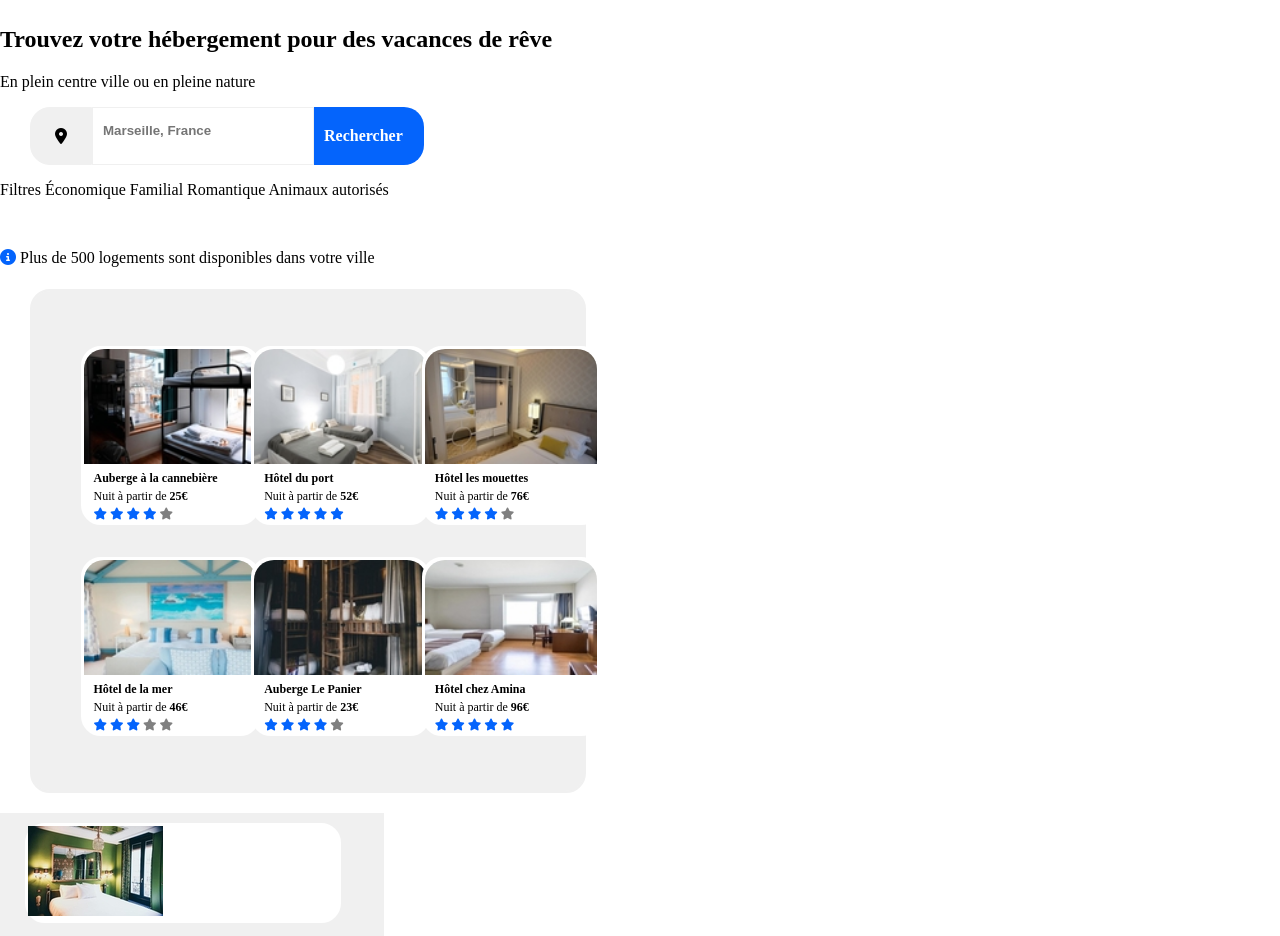
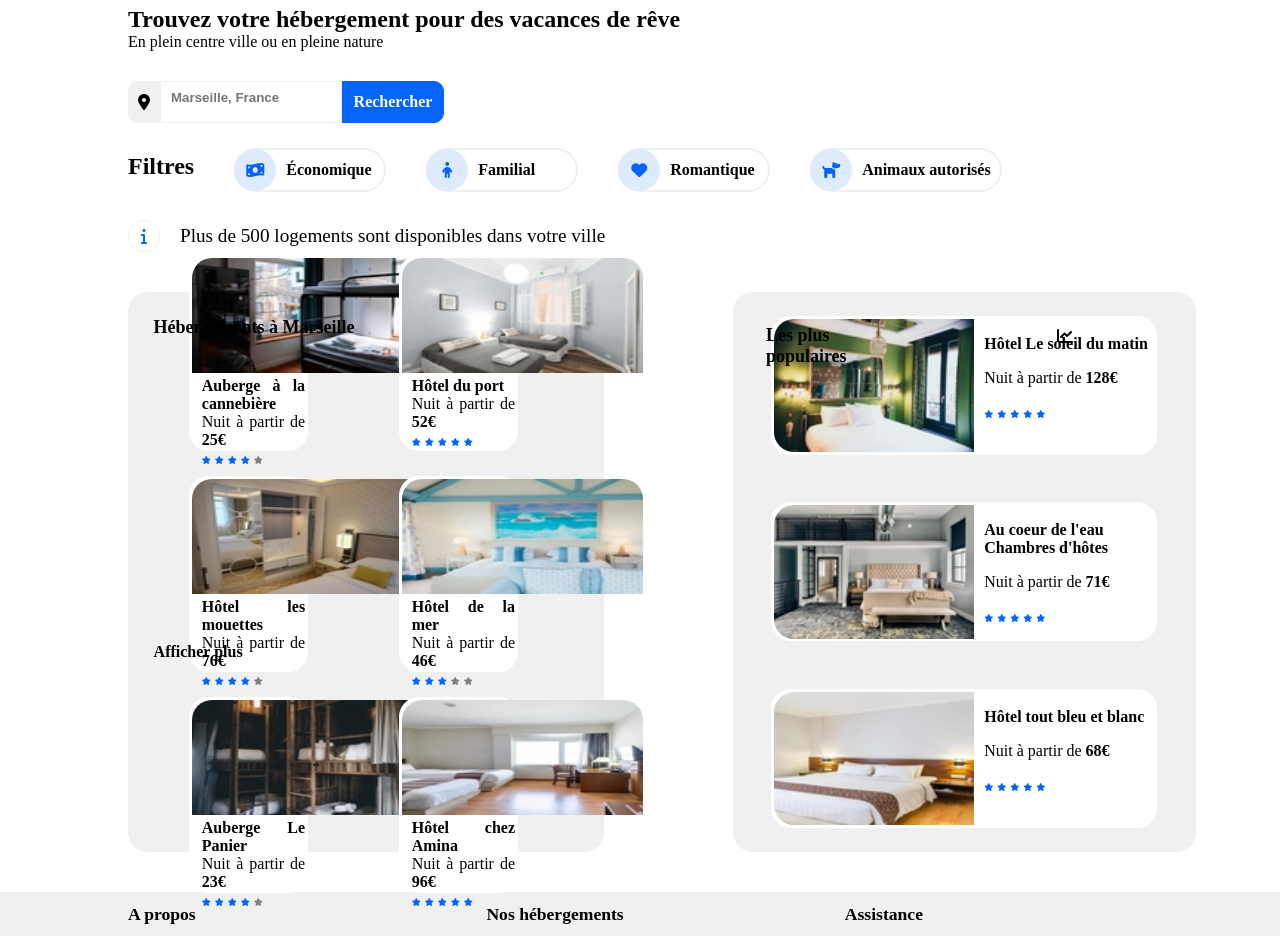
Before and after one commit to babytika-hub/BroudicJessica_2_08022021, a plain HTML site: page Reservia.html in a window 1280 px wide. Shown: the part 72-1008 px from the top of the page. Drawn offline with Linux system fonts and the light colour scheme.

Commit message:
refonte du site et ajout section aside

```diff
--- a/Reservia.html
+++ b/Reservia.html
@@ -13,136 +13,191 @@
                 <img src="Reservia_Resize.png" alt="logo_reservia" class="flottant">
 
                <nav>
-            <div id="conteneur_entete">
-                <div class="element"><a class="button" href="URL" >Hébergements</a></div>
-                <div class="element"><a class="button" href="URL" >Activités</a></div>
-                <div class="element"><a class="button" href="URL" >S'inscrire</a></div>
+                   <div id="entete">
+                       <div class="box_nav"><a class="button" href="URL" >Hébergements</a></div>
+                       <div class="box_nav"><a class="button" href="URL" >Activités</a></div>
+                       <div class="box_nav"><a class="button" href="URL" >S'inscrire</a></div>
                    </div>
                 </nav>
-
            </header>
 
-    <section>
-                   <h1>Trouvez votre hébergement pour des vacances de rêve</h1>
-                    <p>En plein centre ville ou en pleine nature</p>
+
+                <div id="base"><h1>Trouvez votre hébergement pour des vacances de rêve</h1>
+                <p>En plein centre ville ou en pleine nature</p></div>
 
 
-                    <div id="conteneur_bouton">
-                        <div class="conteneur_bouton1"><i class="fas fa-map-marker-alt"></i></div>
-                        <div ><input class="conteneur_bouton2" type="text"  placeholder="Marseille, France"/></div>
-                        <div class="conteneur_bouton3">Rechercher</div>
+                    <div id="conteneur">
+                        <div class="localisation"><i class="fas fa-map-marker-alt"></i></div>
+                        <div><input class="recherche" type="text"  placeholder="Marseille, France"/></div>
+                        <div class="bouton">Rechercher</div>
                     </div>
 
-                   <p>Filtres Économique Familial Romantique Animaux autorisés</p> <br>
-                       <p><i class="fa fa-info-circle"></i> Plus de 500 logements sont disponibles dans votre ville</p>
+
+                    <div id="filtres">
+
+                        <h2>Filtres</h2>
+                        <div class="filtre">
+                        <div class="eco"><i class="fas fa-money-bill-wave"></i></div>
+                        <span class="filter">Économique</span>
+                    </div>
+                    <div class="filtre">
+                        <div class="eco"><i class="fas fa-child"></i></div>
+                        <span class="filter">Familial</span>
+                    </div>
+                    <div class="filtre">
+                        <div class="eco"><i class="fas fa-heart"></i></div>
+                        <span class="filter">Romantique</span>
+                    </div>
+                        <div class="filtre_dog">
+                        <div class="eco"><i class="fas fa-dog"></i></div>
+                        <span class="filter">Animaux autorisés</span>
+                    </div>
+
+                    </div>
+                    <div id="info">
+                        <div class="icone_i"><i class="fas fa-info"></i></div>
+                        <div class="infos">Plus de 500 logements sont disponibles dans votre ville</div>
+                    </div>
+
+
+                        <h2 class="position">Hébergements à Marseille</h2>
+
+        <section>
+            <article>
+                       <div id="conteneur_section">
+                            <div class="box">
+                            <img src="marcus_loke.jpg" alt="Hébergement1" class="haut_arrondie">
+                            <h3>Auberge à la cannebière</h3>
+                            <p>Nuit à partir de <strong>25€</strong><br>
+                            <i class="fas fa-star"></i>
+                            <i class="fas fa-star"></i>
+                            <i class="fas fa-star"></i>
+                            <i class="fas fa-star"></i>
+                            <i id =étoile class="fas fa-star"></i></p></div>
+
+                            <div class="box">
+                            <img src="fred_kleber.jpg" alt="Hébergement2" class="haut_arrondie">
+                            <h3>Hôtel du port</h3>
+                            <p>Nuit à partir de <strong>52€</strong><br>
+                            <i class="fas fa-star"></i>
+                            <i class="fas fa-star"></i>
+                            <i class="fas fa-star"></i>
+                            <i class="fas fa-star"></i>
+                            <i class="fas fa-star"></i></p></div>
+
+                            <div class="box">
+                            <img src="reisetopia.jpg" alt="hébergement3" class="haut_arrondie">
+                            <h3>Hôtel les mouettes</h3>
+                            <p>Nuit à partir de <strong>76€</strong><br>
+                            <i class="fas fa-star"></i>
+                            <i class="fas fa-star"></i>
+                            <i class="fas fa-star"></i>
+                            <i class="fas fa-star"></i>
+                            <i id="étoile" class="fas fa-star"></i></p></div>
+
+                            <div class="box">
+                            <img src="annie_spratt.jpg" alt="Hébergement4" class="haut_arrondie">
+                            <h3>Hôtel de la mer</h3>
+                            <p>Nuit à partir de <strong>46€</strong><br>
+                            <i class="fas fa-star"></i>
+                            <i class="fas fa-star"></i>
+                            <i class="fas fa-star"></i>
+                            <i id="étoile" class="fas fa-star"></i>
+                            <i id="étoile" class="fas fa-star"></i></p></div>
+
+                            <div class="box">
+                            <img src="nicate_lee.jpg" alt="Hébergement5" class="haut_arrondie">
+                            <h3>Auberge Le Panier</h3>
+                            <p>Nuit à partir de <strong>23€</strong><br>
+                            <i class="fas fa-star"></i>
+                            <i class="fas fa-star"></i>
+                            <i class="fas fa-star"></i>
+                            <i class="fas fa-star"></i>
+                            <i id="étoile" class="fas fa-star"></i></p></div>
+
+                            <div class="box">
+                            <img src="febrian_zakaria.jpg" alt="hébergement6" class="haut_arrondie">
+                            <h3>Hôtel chez Amina</h3>
+                            <p>Nuit à partir de <strong>96€</strong><br>
+                            <i class="fas fa-star"></i>
+                            <i class="fas fa-star"></i>
+                            <i class="fas fa-star"></i>
+                            <i class="fas fa-star"></i>
+                            <i class="fas fa-star"></i></p></div>
+                            <a href="URL" class="positions">Afficher plus</a>
+                        </div>
+            </article>
+
+                        <div id="positions_aside">
+                            <div class="position_aside"><h2>Les plus populaires</h2></div>
+                            <div class="icone_aside"><i class="fas fa-chart-line"></i></div>
+                        </div>
+
+            <aside>
 
 
 
-
-
-                       <div id="conteneur_section">
-
-
-
-                        <div class="element1">
-                            <p class="box"><img src="marcus_loke.jpg" alt="Hébergement1" class="arrondie"> <br>
-                            <strong><span>Auberge à la cannebière</span></strong><br>
-                            <span>Nuit à partir de <strong>25€</strong></span><br>
-                        <span><i class="fas fa-star"></i>
+                        <div id="conteneur_aside">
+                            <div class="box_aside">
+                            <img src="emile_guillemot.jpg" alt="Hébergemnt7" class="flottant_aside">
+                            <h3>Hôtel Le soleil du matin</h3>
+                            <p>Nuit à partir de <strong>128€</strong></p>
                             <i class="fas fa-star"></i>
                             <i class="fas fa-star"></i>
                             <i class="fas fa-star"></i>
-                        <i id="star" class="fas fa-star"></i></span></p></div>
+                            <i class="fas fa-star"></i>
+                            <i class="fas fa-star"></i></div>
 
-                        <div class="element1">
-                            <p class="box"><img src="fred_kleber.jpg" alt="Hébergement2" class="arrondie"> <br>
-                            <strong><span>Hôtel du port</span></strong><br>
-                            <span>Nuit à partir de <strong>52€</strong></span><br>
-                        <span><i class="fas fa-star"></i>
+                            <div class="box_aside">
+                                <img src="aw_creative.jpg" alt="Hébergemnt8" class="flottant_aside">
+                                <h3>Au coeur de l'eau <br>Chambres d'hôtes</h3>
+                                <p>Nuit à partir de <strong>71€</strong></p>
                                 <i class="fas fa-star"></i>
                                 <i class="fas fa-star"></i>
                                 <i class="fas fa-star"></i>
-                        <i class="fas fa-star"></i></span></p></div>
+                                <i class="fas fa-star"></i>
+                                <i class="fas fa-star"></i></div>
 
-                        <div class="element1">
-                            <p class="box"><img src="reisetopia.jpg" alt="hébergement3" class="arrondie"> <br>
-                                <strong><span>Hôtel les mouettes</span></strong> <br>
-                            <span>Nuit à partir de <strong>76€</strong></span> <br>
-                        <span><i class="fas fa-star"></i>
+                            <div class="box_aside">
+                                <img src="febrian-zakaria.jpg" alt="Hébergemnt9" class="flottant_aside">
+                                <h3>Hôtel tout bleu et blanc</h3>
+                                <p>Nuit à partir de <strong>68€</strong></p>
                                 <i class="fas fa-star"></i>
                                 <i class="fas fa-star"></i>
                                 <i class="fas fa-star"></i>
-                        <i id="star" class="fas fa-star"></i></span></p></div>
-
-                        <div class="element1">
-                            <p class="box"> <img src="annie_spratt.jpg" alt="Hébergement4" class="arrondie"><br>
-                            <span><strong>Hôtel de la mer</strong></span> <br>
-                            <span>Nuit à partir de <strong>46€</strong></span> <br>
-                        <span><i class="fas fa-star"></i>
                                 <i class="fas fa-star"></i>
-                        <i class="fas fa-star"></i>
-                        <i id="star" class="fas fa-star"></i>
-                        <i id="star" class="fas fa-star"></i></span></p></div>
-
-                        <div class="element1">
-                            <p class="box"><img src="nicate_lee.jpg" alt="Hébergement5" class="arrondie"><br>
-                            <span><strong>Auberge Le Panier</strong></span> <br>
-                            <span>Nuit à partir de <strong>23€</strong></span> <br>
-                            <span><i class="fas fa-star"></i>
-                            <i class="fas fa-star"></i>
-                            <i class="fas fa-star"></i>
-                            <i class="fas fa-star"></i>
-                            <i id="star" class="fas fa-star"></i></span></p></div>
-
-                        <div class="element1">
-                            <p class="box"><img src="febrian_zakaria.jpg" alt="hébergement6" class="arrondie"><br>
-                            <span><strong>Hôtel chez Amina</strong></span> <br>
-                            <span>Nuit à partir de <strong>96€</strong></span> <br>
-                            <span><i class="fas fa-star"></i>
-                            <i class="fas fa-star"></i>
-                            <i class="fas fa-star"></i>
-                            <i class="fas fa-star"></i>
-                            <i class="fas fa-star"></i></span></p></div>
+                                <i class="fas fa-star"></i></div>
                        </div>
 
+            </aside>
 
-                    <div id="conteneur_section1">
-                       <p class="box1"><img src="emile_guillemot.jpg" alt="Hébergement7" class="arrondie2">
-                            <div class="element 1">Element </div>
-                        <div class="element 2">Element </div>
-                        <div class="element 3">Element </div>
-                    </div>
+
 
         </section>
 
 
 
 
-    <footer>
-        <nav>
-
-            <div id="conteneur_footer">
-                <div class="element 1"><strong>A propos</strong><br>
-                   <a href="URL" class="button_footer">Fonctionnement du site</a><br>
-                   <a href="URL" class="button_footer">Conditions générales de vente</a><br>
-                   <a href="URL" class="button_footer">Données et confidentialité</a>
-                </div>
-                <div class="element 2"><strong>Nos Hébergements</strong><br>
-                    <a href="URL" class="button_footer">Charte qualité</a><br>
-                    <a href="URL" class="button_footer">Soummettre votre hôtel</a>
-                </div>
-                <div class="element 3"><strong>Assistance</strong><br>
-                    <a href="URL" class="button_footer">Centre d'aide</a><br>
-                    <a href="URL" class="button_footer">Nous contacter</a>
-
-                </div>
-            </div>
 
 
-        </nav>
 
-
+        <footer>
+                        <div id="A_propos">
+                            <h1>A propos</h1>
+                            <p><a href="URL">Fonctionnement du site</a> </p>
+                            <p><a href="URL">Conditions générales de vente</a></p>
+                            <p><a href="URL">Données et confidentialité</a></p>
+                        </div>
+                        <div id="Nos_Hébergements">
+                            <h1>Nos hébergements</h1>
+                            <p><a href="URL">Charte qualité</a></p>
+                            <p><a href="URL">Soumettre votre hôtel</a></p>
+                        </div>
+                        <div id="Assitance">
+                            <h1>Assistance</h1>
+                            <p><a href="URL">Centre d'aide</a></p>
+                            <p><a href="URL">Nous contacter</a></p>
+                        </div>
         </footer>
-
 </body>
 </html>
--- a/style.css
+++ b/style.css
@@ -1,3 +1,5 @@
+/* Elements principaux de la page */
+
 html, body
 {
 	height: 100%;
@@ -7,146 +9,239 @@ html, body
 body
 {
 	display : table;
-	width: 100%;
+    width: 100%;
 }
 
 footer
 {
-	display : table-row;
+	display : flex;
     height: 150px; /* réglage page */
     width: 100%;
     background-color: rgb(240, 240, 240);
 }
 
+section
+{
+    padding-left: 10%;                          /* A VOIR */
+    padding-right: 15%;
+}
+
+/* Header */
+
 .flottant
 {
     float: left;
     margin: 22px 0 0 30px;
-
+    padding-left: 155px;
 }
 
-#conteneur_entete
+#entete
 {
     display: flex;
     justify-content: flex-end;
+    padding-right: 8%;
 }
 
-.element
+/* Navigation */
+
+.box_nav
 {
     padding: 30px;
+    padding-right: 70px;
 }
 
-.button:hover  /* Au survol de la souris */
+.button:hover
 {
     border-top: solid 3px blue;
-    padding-top: 28px;
+    padding-top: 29px;
 }
 
-a /* Lien en général */
+a
 {
     text-decoration: none;
     color: black;
 }
 
+/* Corps du haut */
 
-#conteneur_bouton
+#base h1, #base p
+{
+    margin: 0;
+    padding-left: 10%;
+}
+
+h1
+{
+    font-size: 1.5em;
+}
+
+p
+{
+    font-size: 1em;
+}
+
+#conteneur
 {
     display: flex;
-    padding-left: 30px;
+    margin-top: 30px;
+    padding-left: 10%;
 }
 
-.conteneur_bouton1
+.localisation
 {
-    width: 60px;
-    height: 36px;
-	text-align: center;
+    display: flex;
+    height: 40px;
+    width: 30px;
+    border: 1px solid rgb(240, 240, 240);
+    border-radius: 10px 0 0 10px;
     background-color:  rgb(240, 240, 240);
-    border-radius: 20px 0px 0px 20px;
-    border: 1px solid rgb(240, 240, 240);
-    padding-top: 20px;
+    justify-content: center;
+    align-items: center;
 }
 
-.conteneur_bouton2
+.recherche
 {
-    width: 160px;
-    height: 26px;
+    display: flex;
+    width: 120px;
+    height: 10px;
 	padding: 10px 50px 20px 10px;
 	background-color: white;
     border: 1px solid rgb(240, 240, 240);
     font-weight: bold;
+}
 
+.bouton
+{
+    display: flex;
+    width: 100px;
+    height: 40px;
+    border: 1px solid  rgb(4, 100, 252);
+    border-radius: 0 10px 10px 0;
+    background-color: rgb(4, 100, 252);
+    color: white;
+    font-weight: bold;
+    justify-content: center;
+    align-items: center;
+}
+
+#filtres
+{
+    display: flex;
+    padding-top: 10px;
+    padding-left: 10%;
 
 }
 
-.conteneur_bouton3
+.filtre
 {
-    display: inline-block;
-    width: 50px;
-    height: 18px;
-    padding: 20px 50px 20px 10px;
-    background-color: rgb(4, 100, 252);
-    color: white;
-    text-decoration: none;
-    text-align: center;
-    position: relative;
-    border-radius: 0 20px 20px 0;
-    font-weight: bold;
+    display: flex;
+    border: solid 2px rgb(240, 240, 240);
+    height: 40px;
+    width: 150px;
+    border-radius: 25px;
+    border-left: none;
+    align-items: center;
+    margin-left: 40px;
+    margin-top: 15px;
+}
+
+.filtre_dog
+{
+    display: flex;
+    border: solid 2px rgb(240, 240, 240);
+    height: 40px;
+    width: 190px;
+    border-radius: 25px;
+    border-left: none;
+    align-items: center;
+    margin-left: 40px;
+    margin-top: 15px;
+}
+
+.eco
+{
+    width: 42px;
+    height: 42px;
+    background-color: rgba(222,235,255,255);
+    display: flex;
+    justify-content: center;
+    align-items: center;
+    border-radius: 100%;
+}
+
+.eco i
+{
+    color: rgb(4, 100, 252);
 }
 
 
+.filter
+{
+    font-weight: bold;
+    padding-left: 10px;
+}
 
-#conteneur_footer
+.icone_i
 {
     display: flex;
-    justify-content: space-between;
-
+    align-items: center;
+    justify-content: center;
+    color: rgb(4, 100, 252);
+    width: 30px;
+    height: 30px;
+    border-radius: 100px;
+    border: 1px solid rgb(240, 240, 240) ;
+    background: white; /* couleur cercle */
 }
 
-.button_footer:hover
+#info
 {
-    border-bottom: solid 1px blue;
+    display: flex;
+    padding-top: 20px;
+    padding-bottom: 40px;
+    padding-left: 10%;
 }
+
+.infos
+{
+    font-size: 1.2em;
+    padding-left: 20px;
+    padding-top: 5px;
+}
+
+/* Corps du bas */
 
 .fa-star
 {
     color: rgb(4, 100, 252);
+    font-size: 0.5em;
 }
 
-#star
+#étoile
 {
     color: gray;
 }
 
-.fa-info-circle
-{
-    color: rgb(4, 100, 252);
-    background-color: white;
-}
-
 #conteneur_section
 {
-    border: rgb(240, 240, 240) solid 2px;
     background-color: rgb(240, 240, 240); /* couleur section */
-    width: 40%;
-    height: 500px;
+    width: 128%;
+    height: 560px;
     border-radius: 20px;
     display: flex;
     flex-wrap: wrap;
     align-content: center;
     justify-content: space-around;
-    margin: 22px 0px 20px 30px;
-    padding-left: 40px;
+    padding-left: 28px;
+    padding-right: 28px;
+    margin-bottom: 40px;
 }
 
-.arrondie /* images */
+.haut_arrondie /* images */
 {
     border-radius: 20px 20px 0px 0px;
     height: 115px;
-}
-
-.element1
-{
-    width: 30%;
+    width: 241px;
 }
 
 .box
@@ -154,37 +249,141 @@ a /* Lien en général */
     border: white 3px solid;
     border-radius: 20px;
     background-color: white;
-    width: 173px;
-
+    width: 27%;
+    height: 190px;
+    margin-bottom: 10px;
+    margin-top: 15px;
+    margin-right: 25px;
 }
 
-span
+.box h3, .box p
 {
-    font-size: 12px;
-    margin-left: 10px;
+    margin: 0; /* absence de marge au dessus du h3 et du p */
+    padding-left: 10px;
 }
 
-#conteneur_section1
+.position
+{
+    font-size: 18px;
+    position: absolute;
+    left: 12%;
+    padding-top: 10px;
+}
+
+.positions
+{
+    position: absolute;
+    left: 12%;
+    bottom: 10px;
+    font-weight: bold;
+    padding-bottom: 57px;
+}
+
+#conteneur_aside
+{
+    background-color: rgb(240, 240, 240);
+    border-radius: 20px;
+    margin-bottom: 30px;
+    width: 120%;
+    height: 560px;
+    display: flex;
+    flex-direction: column;
+    flex: 1.2;
+    align-items: center;
+    justify-content: space-around;
+}
+
+article
+{
+    flex: 3;
+}
+
+article, aside
+{
+    text-align: justify;
+}
+
+section
 {
     display: flex;
-    flex-direction: column;
-    background-color:  rgb(240, 240, 240);
-    height: 70%;
-    width: 30%;
 }
 
-.arrondie2 /* images */
+.flottant_aside
 {
-
+    border-radius: 20px 0 0 20px;
+    width: 200px;
+    float: left;
+    margin-right: 10px;
 }
 
-.box1
+.box_aside
 {
     border: white 3px solid;
     border-radius: 20px;
     background-color: white;
-    width: 310px;
-    margin-left: 25px;
-    margin-top: 10px;
+    width: 380px;
+    height: 133px;
+    align-content: center;
+}
+
+h3
+{
+    font-size: 1em;
+}
+
+#positions_aside                         /* A VOIR */
+{
+    display: flex;
+    padding-top: 8px;
+}
+
+#positions_aside h2
+{
+    font-size: 18px;
+}
+
+.position_aside
+{
+    position: relative;
+    left: 112%;
+    padding-top: 10px;
+    display: flex;
+    padding-right: 180px;
+}
+
+.icone_aside
+{
+    position: relative;
+    left: 123%;
+    display: flex;
+    padding-top: 28px
+}
+
+
+
+
+
+
+/* Footer */
+
+footer h1
+{
+    font-size: 1.1em;
+}
+
+footer a:hover
+{
+    border-bottom: solid 1px rgb(4, 100, 252);
+}
+
+#A_propos
+{
+    width: 28%;
+    padding-left: 10%;
 
 }
+
+#Nos_Hébergements
+{
+    width: 28%;
+}
```
Lines whose indentation alone changed are shown as unchanged.
